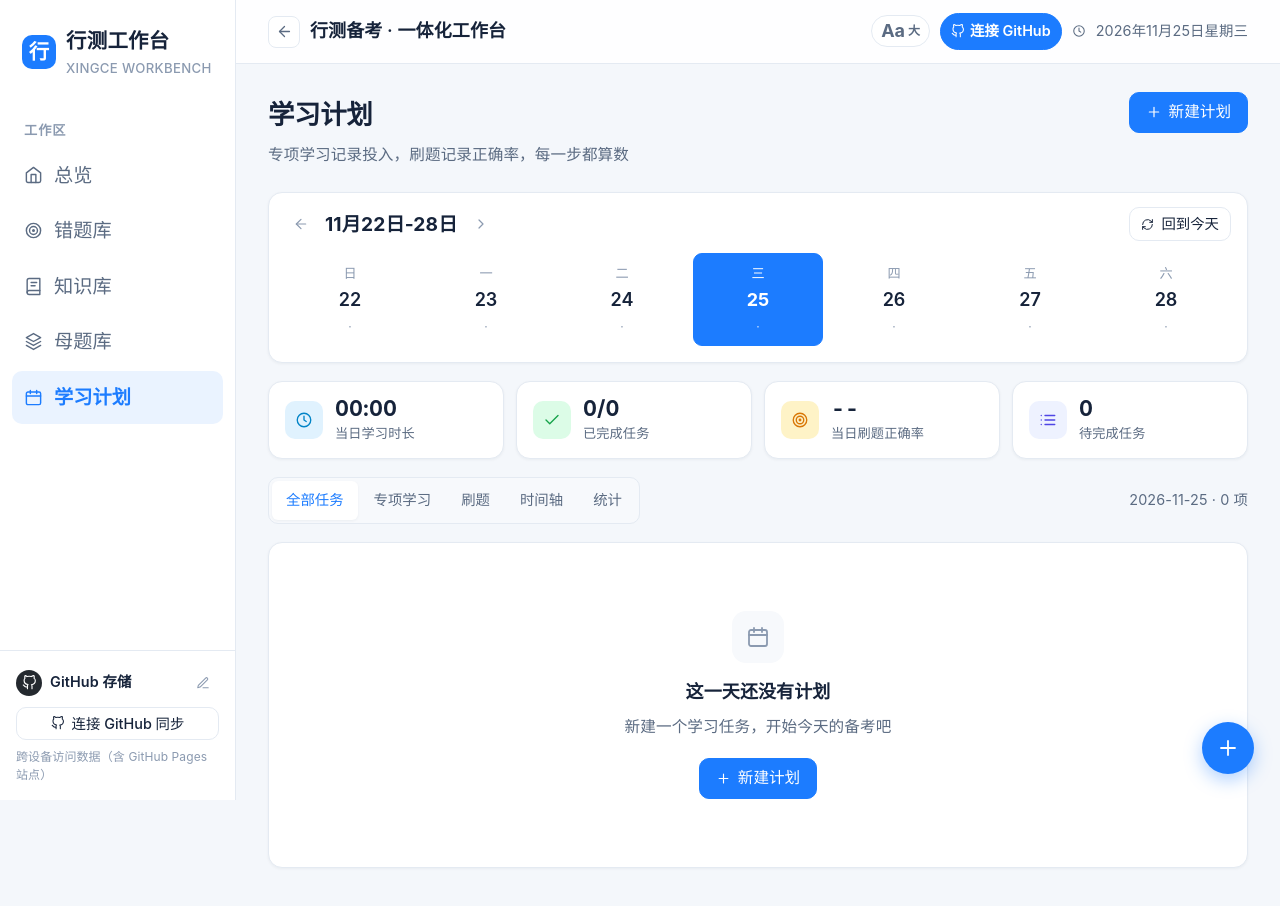
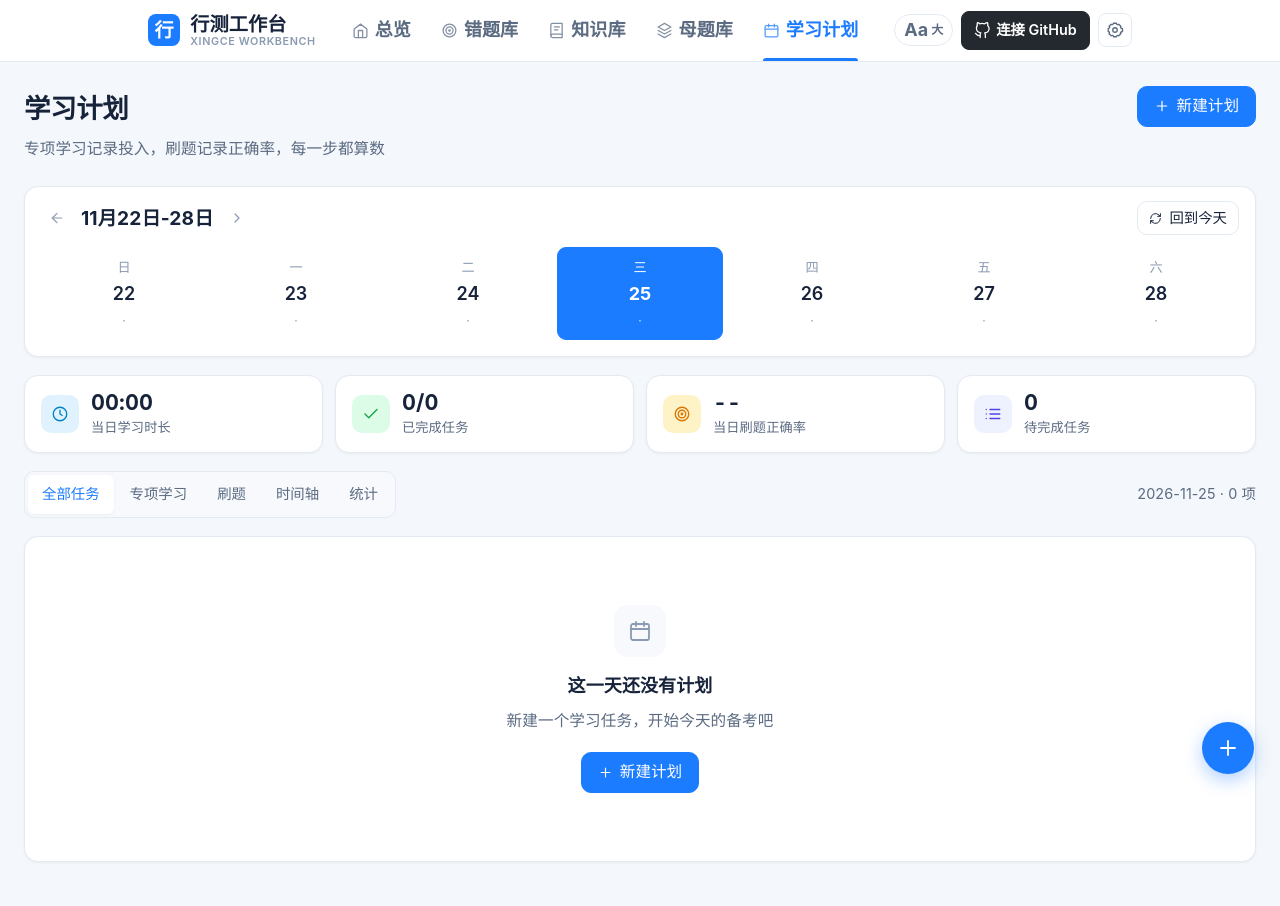
Before and after one commit to dolphkon/xingce-workbench, a React (Vite) app: page /#/plans in a window 1280 px wide. Shown: the top 906 px of the page. Built offline with nearby package versions, Linux system fonts and the light colour scheme.

Commit message:
feat: 顶部导航粉笔化并新增账户/GitHub设置面板

```diff
--- a/src/components/Layout.tsx
+++ b/src/components/Layout.tsx
@@ -74,7 +74,7 @@ function GithubConfigModal({ initial, onClose, onSave, onConnect }: {
       footer={
         <>
           <button className="btn" onClick={onClose} disabled={busy}>取消</button>
-          <button className="btn btn-primary" onClick={() => void submit()} disabled={busy}>
+          <button className="btn btn-github" onClick={() => void submit()} disabled={busy}>
             <Icon name="github" size={15} /> {busy ? '连接中…' : '连接并同步'}
           </button>
         </>
@@ -171,16 +171,16 @@ function GithubSyncPanel() {
   return (
     <div className="sync-panel">
       <div className="sync-user">
-        <span className="sync-avatar" style={{ background: '#24292f' }}><Icon name="github" size={15} /></span>
+        <span className="sync-avatar github"><Icon name="github" size={16} /></span>
         <span className="sync-user-name" title={config ? `${config.owner}/${config.repo}` : 'GitHub 存储'}>
-          {configured ? `${config!.repo}` : 'GitHub 存储'}
+          {configured ? `${config!.owner}/${config!.repo}` : 'GitHub 存储'}
         </span>
-        <button className="icon-btn" title="设置" onClick={openConfig}><Icon name="edit" size={14} /></button>
+        <button className="icon-btn" title="GitHub 设置" onClick={openConfig}><Icon name="settings" size={14} /></button>
       </div>
       {configured ? (
         <>
-          <button className="btn btn-sm" onClick={() => void sync(true)} disabled={syncing} style={{ width: '100%' }}>
-            <Icon name="refresh" size={14} /> {syncing ? '同步中…' : '立即同步'}
+          <button className="btn btn-github btn-sm" onClick={() => void sync(true)} disabled={syncing} style={{ width: '100%' }}>
+            <Icon name="github" size={14} /> {syncing ? '同步中…' : '立即同步'}
           </button>
           <div style={{ display: 'flex', gap: 6 }}>
             <button className="btn btn-sm" onClick={() => void pushAll()} disabled={syncing} style={{ flex: 1 }} title="用本机数据覆盖云端">
@@ -196,7 +196,7 @@ function GithubSyncPanel() {
         </>
       ) : (
         <>
-          <button className="btn btn-sm" onClick={openConfig} style={{ width: '100%' }}>
+          <button className="btn btn-github btn-sm" onClick={openConfig} style={{ width: '100%' }}>
             <Icon name="github" size={14} /> 连接 GitHub 同步
           </button>
           <p className="sync-note">跨设备访问数据（含 GitHub Pages 站点）</p>
@@ -222,8 +222,8 @@ function GithubSyncPanel() {
 
 function WorkbuddySyncPanel() {
   const { available, user, ready, syncing, lastResult, signIn, signOut, sync } = useAuth()
-  if (!available) return null
-  if (!ready) return <p>正在检查登录状态…</p>
+  if (!available) return <p className="sync-note">当前域名未启用云账户，请在 WorkBuddy 应用中打开以使用微信登录。</p>
+  if (!ready) return <p className="small muted">正在检查登录状态…</p>
   if (!user) {
     return (
       <div className="sync-panel">
@@ -240,40 +240,42 @@ function WorkbuddySyncPanel() {
       <div className="sync-user">
         <span className="sync-avatar">{user.name.slice(0, 1)}</span>
         <span className="sync-user-name" title={user.name}>{user.name}</span>
-        <button className="icon-btn" title="退出登录" onClick={() => void signOut()}><Icon name="back" size={14} /></button>
       </div>
       <button className="btn btn-sm" onClick={() => void sync(true)} disabled={syncing} style={{ width: '100%' }}>
         <Icon name="refresh" size={14} /> {syncing ? '同步中…' : '立即同步'}
       </button>
       {lastResult && <span className="sync-hint">{lastResult}</span>}
-      <p className="sync-note">微信云同步已开启</p>
+      <button className="btn btn-sm btn-danger" onClick={() => void signOut()} style={{ width: '100%' }}>
+        <Icon name="back" size={14} /> 退出登录
+      </button>
     </div>
   )
 }
 
 function TopbarSync() {
   const { configured, syncing, sync, openConfig } = useGitHubSync()
-  // GitHub 存储优先：所有域名可用，未配置时也提供入口（移动端侧栏隐藏时的唯一入口）
   if (configured) {
     return (
       <button
-        className="topbar-sync signed"
+        className="topbar-sync github"
         onClick={() => void sync(true)}
         disabled={syncing}
-        title="立即同步到 GitHub"
+        title={syncing ? '正在同步到 GitHub' : '立即同步到 GitHub'}
+        aria-label={syncing ? '正在同步到 GitHub' : '立即同步到 GitHub'}
       >
-        <Icon name={syncing ? 'refresh' : 'github'} size={14} />
-        <span>{syncing ? '同步中' : 'GitHub 已同步'}</span>
+        <Icon name={syncing ? 'refresh' : 'github'} size={17} />
+        <span>{syncing ? '同步中' : 'GitHub 同步'}</span>
       </button>
     )
   }
   return (
     <button
-      className="topbar-sync"
+      className="topbar-sync github"
       onClick={openConfig}
       title="连接 GitHub 以跨设备同步数据"
+      aria-label="连接 GitHub"
     >
-      <Icon name="github" size={14} />
+      <Icon name="github" size={17} />
       <span>连接 GitHub</span>
     </button>
   )
@@ -291,8 +293,6 @@ function GlobalGithubConfigModal() {
     />
   )
 }
-
-const SIDEBAR_KEY = 'xingce-sidebar-collapsed'
 
 // 首帧即应用字号，避免页面先小后大的闪烁
 const INITIAL_FONT_INDEX = initFontSize()
@@ -319,106 +319,83 @@ function FontSizeControl() {
   )
 }
 
+function SettingsPanel({ onClose }: { onClose: () => void }) {
+  return (
+    <>
+      <div className="settings-backdrop" onClick={onClose} aria-hidden="true" />
+      <div className="settings-panel" role="dialog" aria-label="设置">
+        <div className="settings-panel-head">
+          <strong>设置</strong>
+          <button className="icon-btn" onClick={onClose} title="关闭设置" aria-label="关闭设置"><Icon name="x" size={17} /></button>
+        </div>
+        <div className="settings-section">
+          <div className="settings-section-title">账户</div>
+          <WorkbuddySyncPanel />
+        </div>
+        <div className="settings-section">
+          <div className="settings-section-title"><Icon name="github" size={15} /> GitHub 数据同步</div>
+          <GithubSyncPanel />
+        </div>
+        <p className="settings-footnote">行测工作台 · 数据保存在本机与你的云端</p>
+      </div>
+    </>
+  )
+}
+
 export default function Layout() {
   const location = useLocation()
-  const isMobile = () => window.innerWidth <= 900
-  const [collapsed, setCollapsed] = useState(() => {
-    // 手机端默认收起抽屉，桌面端默认展开；用户手动开合后写入 localStorage
-    try {
-      const saved = window.localStorage.getItem(SIDEBAR_KEY)
-      if (saved !== null) return saved === '1'
-    } catch {
-      // 存储不可用时按屏幕宽度决定
-    }
-    return isMobile()
-  })
+  const [settingsOpen, setSettingsOpen] = useState(false)
 
-  const applyCollapsed = (next: boolean) => {
-    setCollapsed(next)
-    try { window.localStorage.setItem(SIDEBAR_KEY, next ? '1' : '0') } catch { /* 忽略写失败 */ }
-  }
-  const toggleSidebar = () => applyCollapsed(!collapsed)
+  // 导航切换后关闭设置面板
+  useEffect(() => { setSettingsOpen(false) }, [location.pathname])
 
-  // 屏幕宽窄切换时自动适配：手机收起、桌面展开，避免抽屉卡在错误状态
+  // Esc 关闭设置面板
   useEffect(() => {
-    const onResize = () => applyCollapsed(isMobile())
-    window.addEventListener('resize', onResize)
-    return () => window.removeEventListener('resize', onResize)
-  }, [])
-
-  // 导航切换后自动收起手机抽屉
-  useEffect(() => {
-    if (isMobile()) applyCollapsed(true)
-  }, [location.pathname])
-
-  // 手机抽屉展开时：Esc 关闭 + 锁定页面滚动
-  useEffect(() => {
-    if (collapsed || !isMobile()) return
-    const onKey = (event: KeyboardEvent) => { if (event.key === 'Escape') applyCollapsed(true) }
+    if (!settingsOpen) return
+    const onKey = (event: KeyboardEvent) => { if (event.key === 'Escape') setSettingsOpen(false) }
     window.addEventListener('keydown', onKey)
-    const prev = document.body.style.overflow
-    document.body.style.overflow = 'hidden'
-    return () => {
-      window.removeEventListener('keydown', onKey)
-      document.body.style.overflow = prev
-    }
-  }, [collapsed])
+    return () => window.removeEventListener('keydown', onKey)
+  }, [settingsOpen])
 
   return (
-    <div className={`app-shell${collapsed ? ' sidebar-collapsed' : ''}`}>
+    <div className="app-shell">
       <GlobalGithubConfigModal />
-      {collapsed && (
-        <button className="sidebar-edge" onClick={toggleSidebar} title="展开左侧导航">
-          <Icon name="chevron" size={14} />
-        </button>
-      )}
-      {/* 手机抽屉遮罩：点击关闭，避免 sidebar 覆盖时无法收起 */}
-      {!collapsed && <div className="sidebar-backdrop" onClick={() => applyCollapsed(true)} aria-hidden="true" />}
-      <aside className="sidebar">
-        <div className="sidebar-logo">
-          <button className="sidebar-mobile-close" onClick={() => applyCollapsed(true)} title="收起导航" aria-label="收起导航"><Icon name="x" size={16} /></button>
+      <header className="topbar">
+        <div className="topbar-inner">
+          <NavLink to="/" className="topbar-brand" title="行测工作台首页">
             <span className="logo-mark">行</span>
-          <span className="sidebar-logo-text">
-            行测工作台
-            <span className="logo-sub">XINGCE WORKBENCH</span>
-          </span>
-        </div>
-        <nav className="nav">
-          <div className="nav-label">工作区</div>
+            <span className="topbar-brand-text">行测工作台<small>XINGCE WORKBENCH</small></span>
+          </NavLink>
+          <nav className="topnav" aria-label="工作区导航">
             {navItems.map((item) => (
               <NavLink
                 key={item.to}
                 to={item.to}
                 end={item.end}
-              className={({ isActive }) => `nav-item${isActive ? ' active' : ''}`}
+                className={({ isActive }) => `topnav-item${isActive ? ' active' : ''}`}
                 title={item.label}
               >
-              <Icon name={item.icon} size={19} />
+                <Icon name={item.icon} size={17} />
                 <span>{item.label}</span>
               </NavLink>
             ))}
           </nav>
-        <div className="sidebar-footer">
-          <GithubSyncPanel />
-          <WorkbuddySyncPanel />
-        </div>
-      </aside>
-      <div className="main">
-        <header className="topbar">
-          <button className="topbar-nav-toggle" onClick={toggleSidebar} title={collapsed ? '展开左侧导航' : '收起左侧导航'}>
-            <Icon name={collapsed ? 'chevron' : 'back'} size={17} />
-          </button>
-          <span className="topbar-title">行测备考 · 一体化工作台</span>
-          <span className="spacer" />
           <div className="topbar-right">
             <FontSizeControl />
             <TopbarSync />
-            <Icon name="clock" size={14} />
-            <span className="topbar-date">{new Date().toLocaleDateString('zh-CN', { year: 'numeric', month: 'long', day: 'numeric', weekday: 'long' })}</span>
+            <button
+              className={`topbar-settings${settingsOpen ? ' active' : ''}`}
+              onClick={() => setSettingsOpen((value) => !value)}
+              title="设置（账户与 GitHub）"
+              aria-label="设置"
+            >
+              <Icon name="settings" size={18} />
+            </button>
+          </div>
         </div>
       </header>
+      {settingsOpen && <SettingsPanel onClose={() => setSettingsOpen(false)} />}
       <main className="page"><Outlet /></main>
-      </div>
     </div>
   )
 }
--- a/src/styles/global.css
+++ b/src/styles/global.css
@@ -1496,3 +1496,109 @@ code { background: var(--surface-muted); border: 1px solid var(--border); border
 @media (min-width: 701px) {
   .qs-tools { right: -46px; }
 }
+
+/* ---------- 粉笔式顶部导航 + 设置面板 ---------- */
+.app-shell { display: block; }
+.topbar {
+  height: 62px; flex-basis: 62px;
+  padding: 0 24px;
+  background: rgba(255,255,255,.94);
+  border-bottom: 1px solid var(--border);
+}
+.topbar-inner {
+  max-width: 1440px; margin: 0 auto; height: 100%;
+  display: flex; align-items: center; gap: 22px;
+}
+.topbar-brand {
+  display: inline-flex; align-items: center; gap: 10px;
+  flex: 0 0 auto; text-decoration: none; color: var(--text);
+  font-size: calc(16px * var(--font-scale)); font-weight: 700;
+}
+.topbar-brand .logo-mark {
+  width: 32px; height: 32px; border-radius: 8px;
+  font-size: calc(16px * var(--font-scale));
+}
+.topbar-brand-text { line-height: 1.15; white-space: nowrap; }
+.topbar-brand-text small { display: block; margin-top: 1px; font-size: calc(9px * var(--font-scale)); color: var(--text-light); letter-spacing: .6px; font-weight: 600; }
+.topnav {
+  display: flex; align-items: stretch; gap: 2px;
+  flex: 1 1 auto; min-width: 0; height: 100%;
+}
+.topnav-item {
+  position: relative; display: inline-flex; align-items: center; gap: 6px;
+  padding: 0 14px; flex: 0 0 auto;
+  color: var(--text-muted); text-decoration: none;
+  font-size: calc(15px * var(--font-scale)); font-weight: 600;
+  white-space: nowrap; transition: color .15s;
+}
+.topnav-item svg { opacity: .75; }
+.topnav-item:hover { color: var(--primary); }
+.topnav-item.active { color: var(--primary); font-weight: 700; }
+.topnav-item.active::after {
+  content: ''; position: absolute; left: 14px; right: 14px; bottom: 0;
+  height: 3px; border-radius: 3px 3px 0 0; background: var(--primary);
+}
+.topbar-right { margin-left: auto; gap: 8px; flex: 0 0 auto; }
+.topbar-right > svg { display: none; }
+.topbar-settings {
+  width: 34px; height: 34px; flex: 0 0 34px;
+  display: inline-grid; place-items: center;
+  border: 1px solid var(--border); border-radius: 8px;
+  background: var(--surface); color: var(--text-muted); cursor: pointer;
+  transition: all .15s;
+}
+.topbar-settings:hover, .topbar-settings.active { border-color: var(--primary); color: var(--primary); background: var(--primary-light); }
+.topbar-sync.github {
+  background: #24292f; border-color: #24292f; color: #fff;
+  padding: 6px 12px; border-radius: 8px;
+}
+.topbar-sync.github:hover { background: #000; border-color: #000; }
+.topbar-sync.github:disabled { opacity: .75; }
+.page { padding: 24px 24px 56px; }
+
+/* GitHub 品牌按钮/头像 */
+.btn-github { background: #24292f; border-color: #24292f; color: #fff; }
+.btn-github:hover { background: #000; border-color: #000; }
+.sync-avatar.github { background: #24292f; color: #fff; }
+
+/* 设置面板 */
+.settings-backdrop { position: fixed; inset: 0; z-index: 90; background: rgba(15,23,42,.08); }
+.settings-panel {
+  position: fixed; right: 24px; top: 68px; z-index: 91;
+  width: 322px; max-width: calc(100vw - 32px);
+  max-height: calc(100vh - 88px); overflow-y: auto;
+  padding: 14px 16px 16px;
+  background: var(--surface); border: 1px solid var(--border);
+  border-radius: 12px; box-shadow: var(--shadow-lg);
+}
+.settings-panel-head {
+  display: flex; align-items: center; justify-content: space-between;
+  padding-bottom: 10px; margin-bottom: 4px;
+  border-bottom: 1px solid var(--border);
+  font-size: calc(16px * var(--font-scale));
+}
+.settings-section { padding: 12px 0; }
+.settings-section + .settings-section { border-top: 1px solid var(--border); }
+.settings-section-title {
+  display: flex; align-items: center; gap: 5px;
+  margin-bottom: 10px; color: var(--text-muted);
+  font-size: calc(12px * var(--font-scale)); font-weight: 700; letter-spacing: .5px;
+}
+.settings-footnote { margin: 8px 0 0; text-align: center; color: var(--text-light); font-size: calc(11px * var(--font-scale)); }
+
+@media (max-width: 900px) {
+  .topbar { padding: 0 12px; }
+  .topbar-inner { gap: 8px; flex-wrap: wrap; align-content: center; }
+  .topbar-brand { gap: 6px; font-size: calc(14px * var(--font-scale)); }
+  .topbar-brand .logo-mark { width: 28px; height: 28px; border-radius: 7px; }
+  .topbar-brand-text small { display: none; }
+  .topnav { order: 3; flex: 1 1 100%; height: 34px; gap: 0; overflow-x: auto; border-top: 1px solid var(--border); }
+  .topnav-item { padding: 0 10px; font-size: calc(13px * var(--font-scale)); }
+  .topnav-item svg { display: none; }
+  .topnav-item.active::after { left: 10px; right: 10px; }
+  .topbar-right { gap: 6px; }
+  .topbar-sync.github span { display: none; }
+  .topbar-sync.github { padding: 6px 9px; }
+  .page { padding: 18px 12px 44px; }
+  .settings-panel { right: 8px; top: 60px; width: min(322px, calc(100vw - 16px)); }
+}
```
Lines whose indentation alone changed are shown as unchanged.
